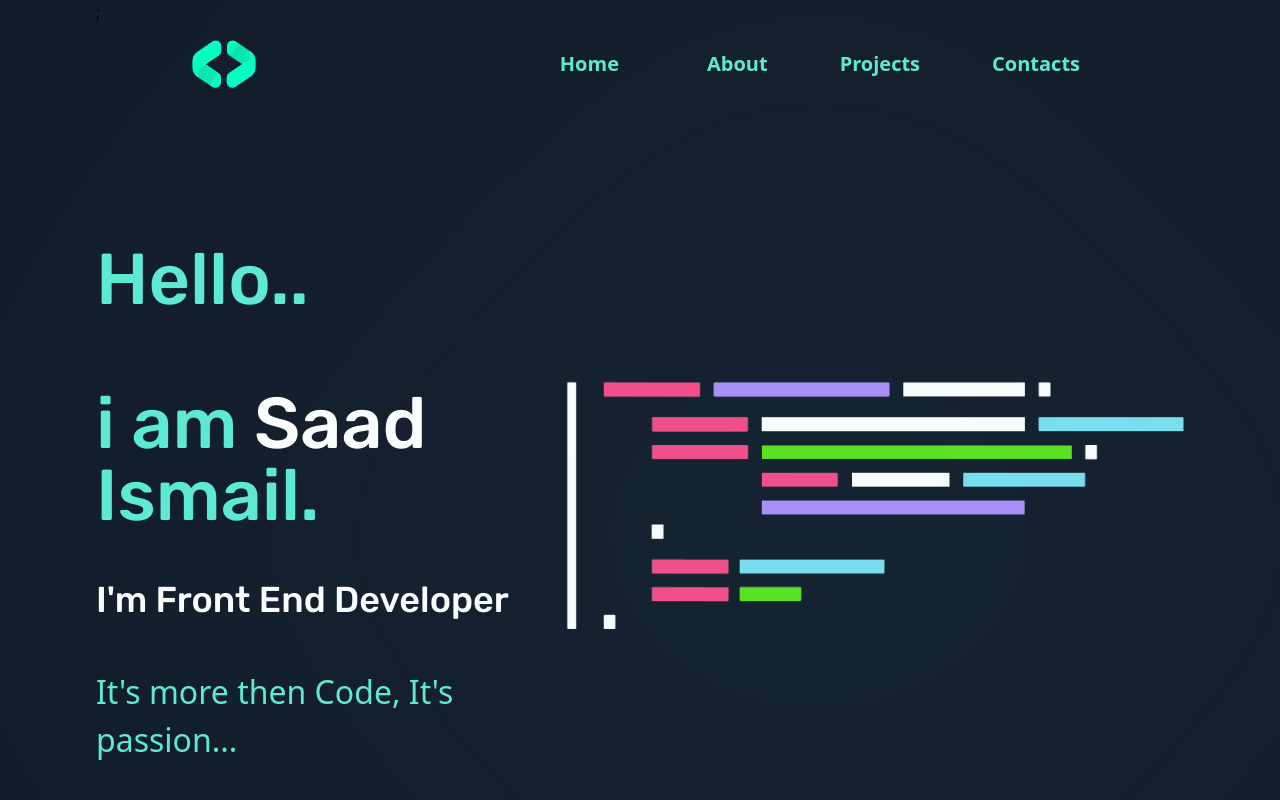
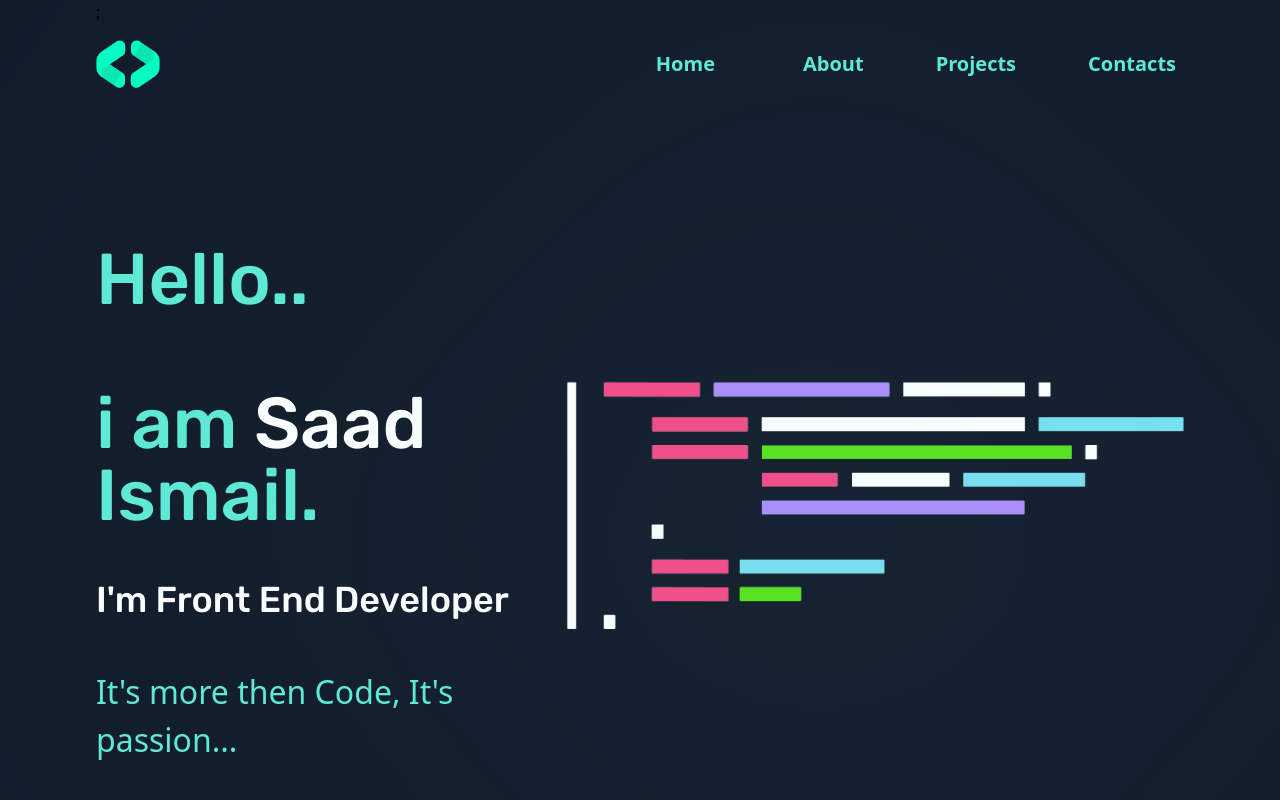
Before and after one commit to saadismail01/Portfolio, a React (Vite) app: page / in a window 1280 px wide. Shown: the top 800 px of the page. Built offline with nearby package versions, Linux system fonts and the light colour scheme.

Commit message:
fixing on the navbar width

```diff
--- a/src/pages/Navbar.tsx
+++ b/src/pages/Navbar.tsx
@@ -12,7 +12,7 @@
   const [open, setOpen] = useState(false);
 
   return (
-    <div className="w-full h-full flex justify-between items-center px-24 py-4">
+    <div className="w-full h-full flex justify-between items-center py-4">
       <img src={logo} alt="logo" className=" w-18 h-12 " />
       <ul className="list-none sm:flex hidden justify-end items-center flex-1  space-x-14 ">
         {Pages.map((page) => (
```
